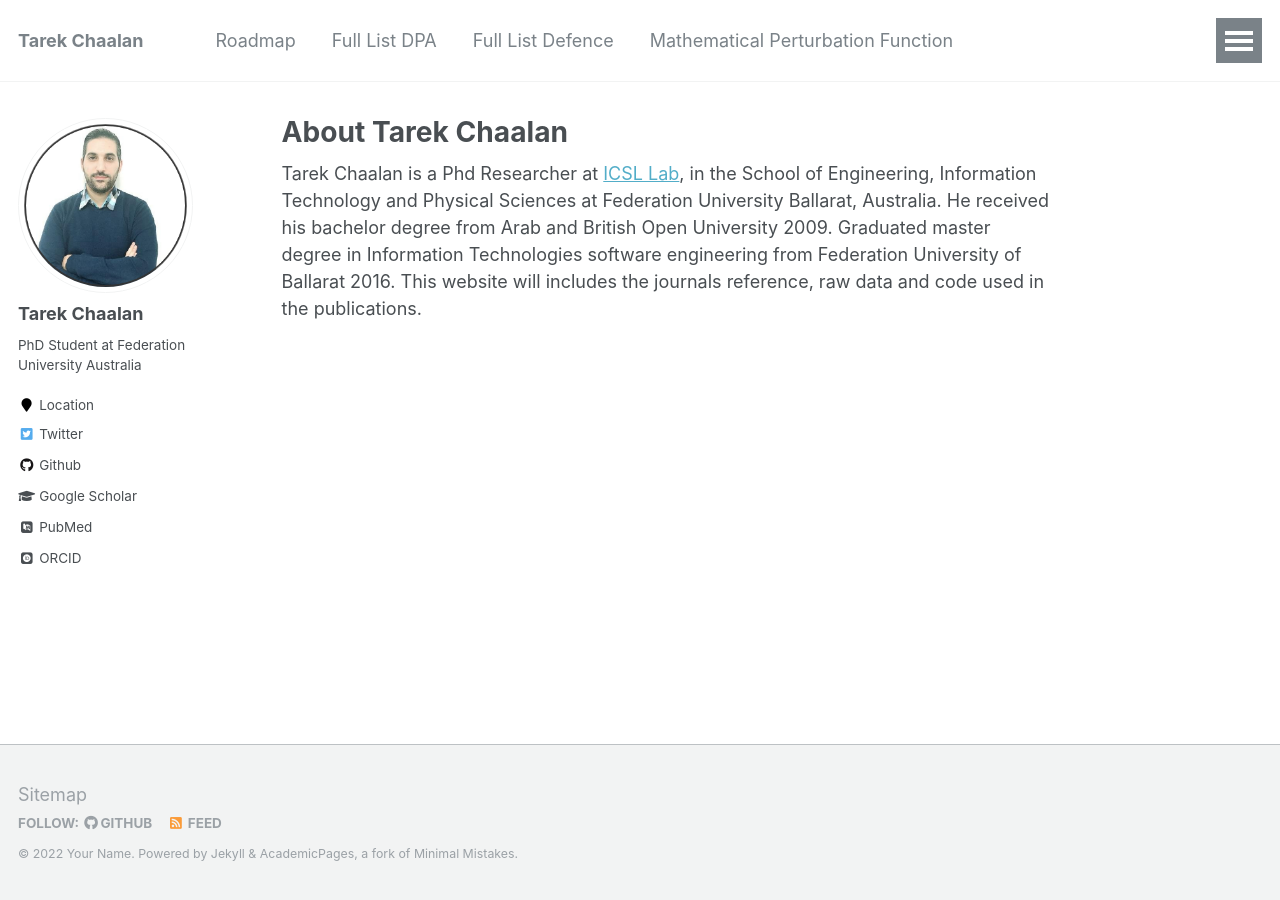
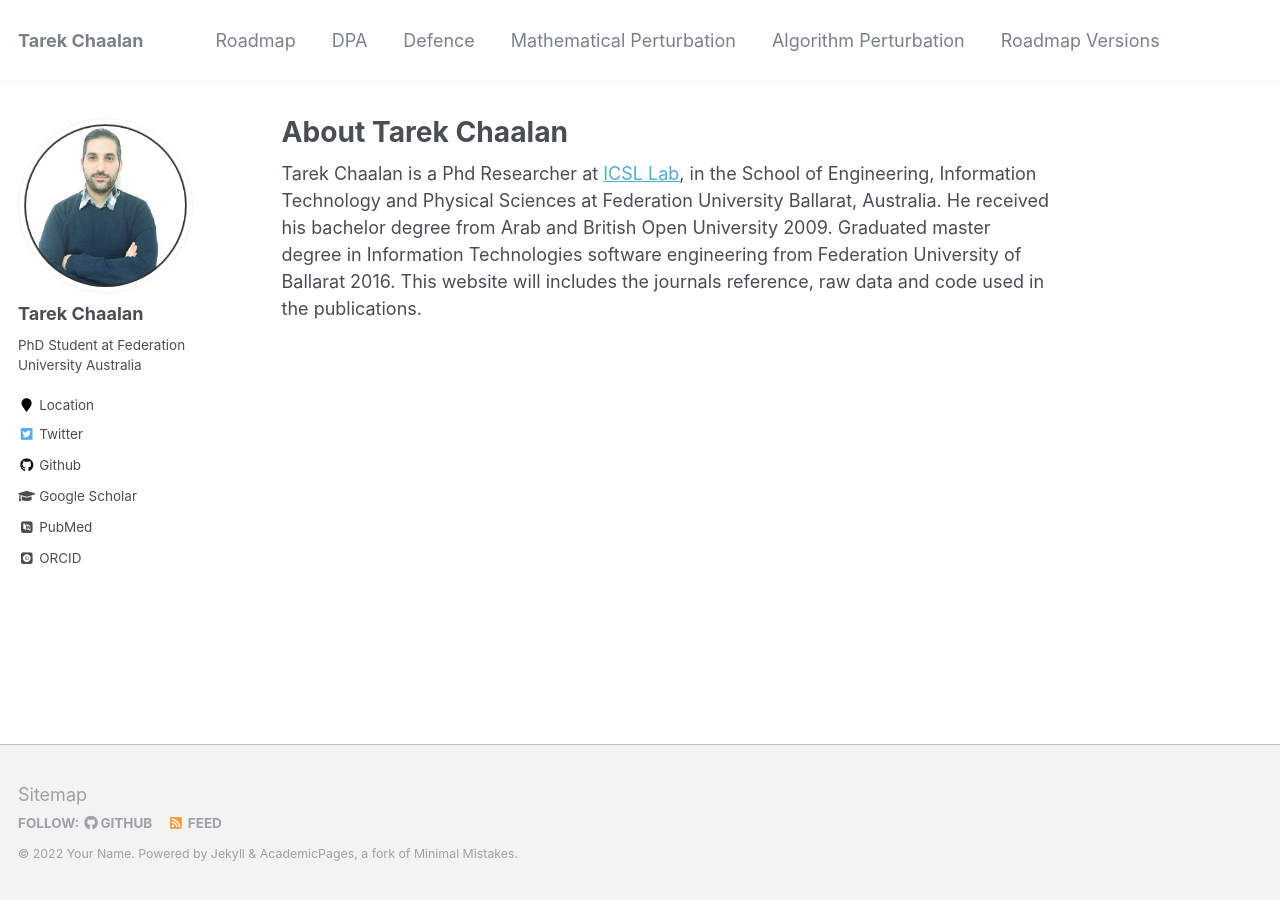
Before and after one commit to phoenixml/roadmap.github.io, a Jekyll site: the page built from _pages/about.md, in a window 1280 px wide. Built offline with Jekyll 4.4.1, drawn with Linux system fonts in a browser that asks for light colours; some web fonts are replaced.

Commit message:
Signed-off-by: Tarek <14360476+tee2015@users.noreply.github.com>

```diff
--- a/_data/navigation.yml
+++ b/_data/navigation.yml
@@ -3,17 +3,17 @@ main:
   - title: "Roadmap"
     url: /publications/
 
-  - title: "Full List DPA"
+  - title: "DPA"
     url: /DPA/
 
-  - title: "Full List Defence"
+  - title: "Defence"
     url: /cv/
 
-  - title: "Mathematical Perturbation Function"
+  - title: "Mathematical Perturbation"
     url: /portfolio/
 
-  - title: "Algorithm Perturbation Function"
+  - title: "Algorithm Perturbation"
     url: /year-archive/
 
-  - title: "Roadmap Different Versions"
+  - title: "Roadmap Versions"
     url: /roadmap-v1/
```
